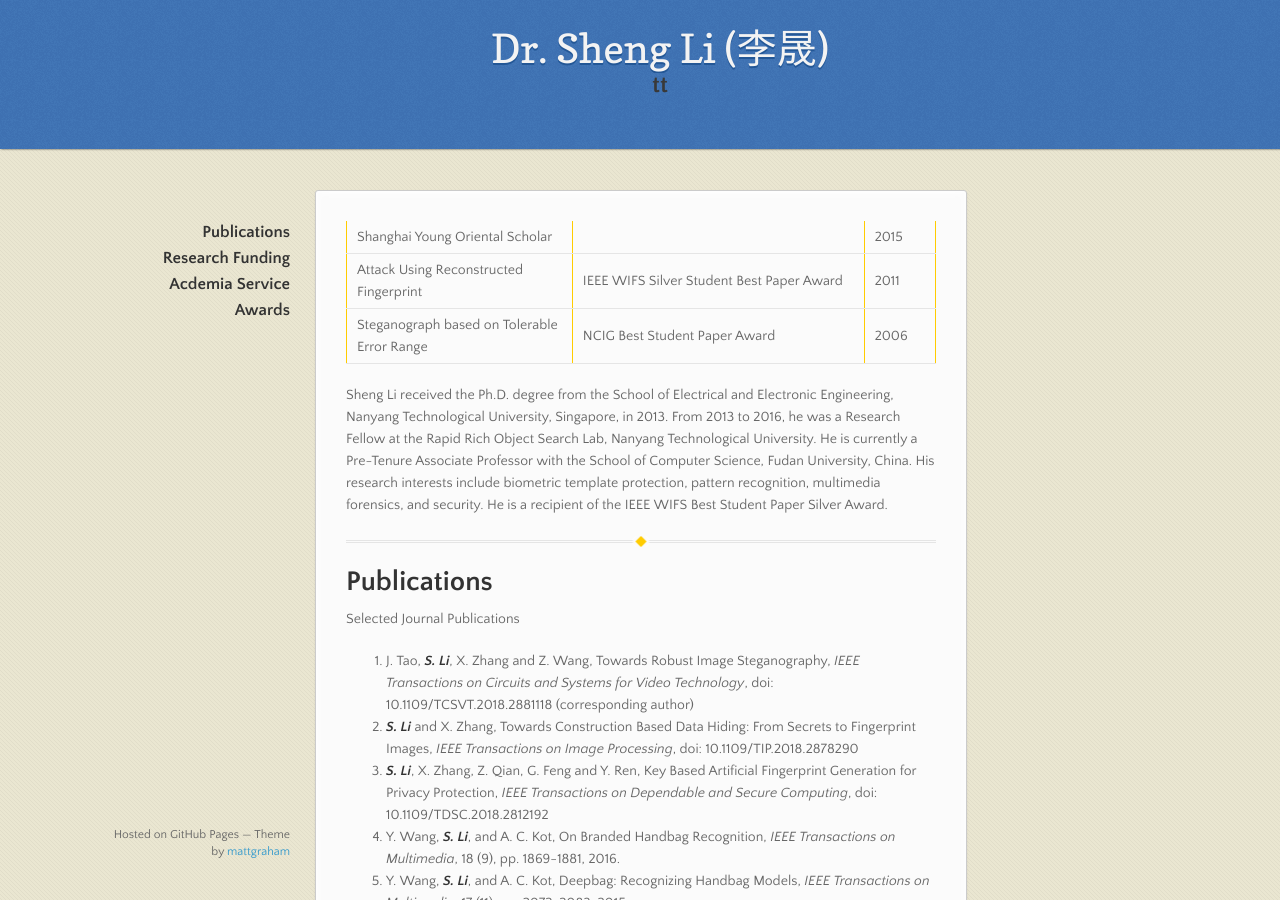
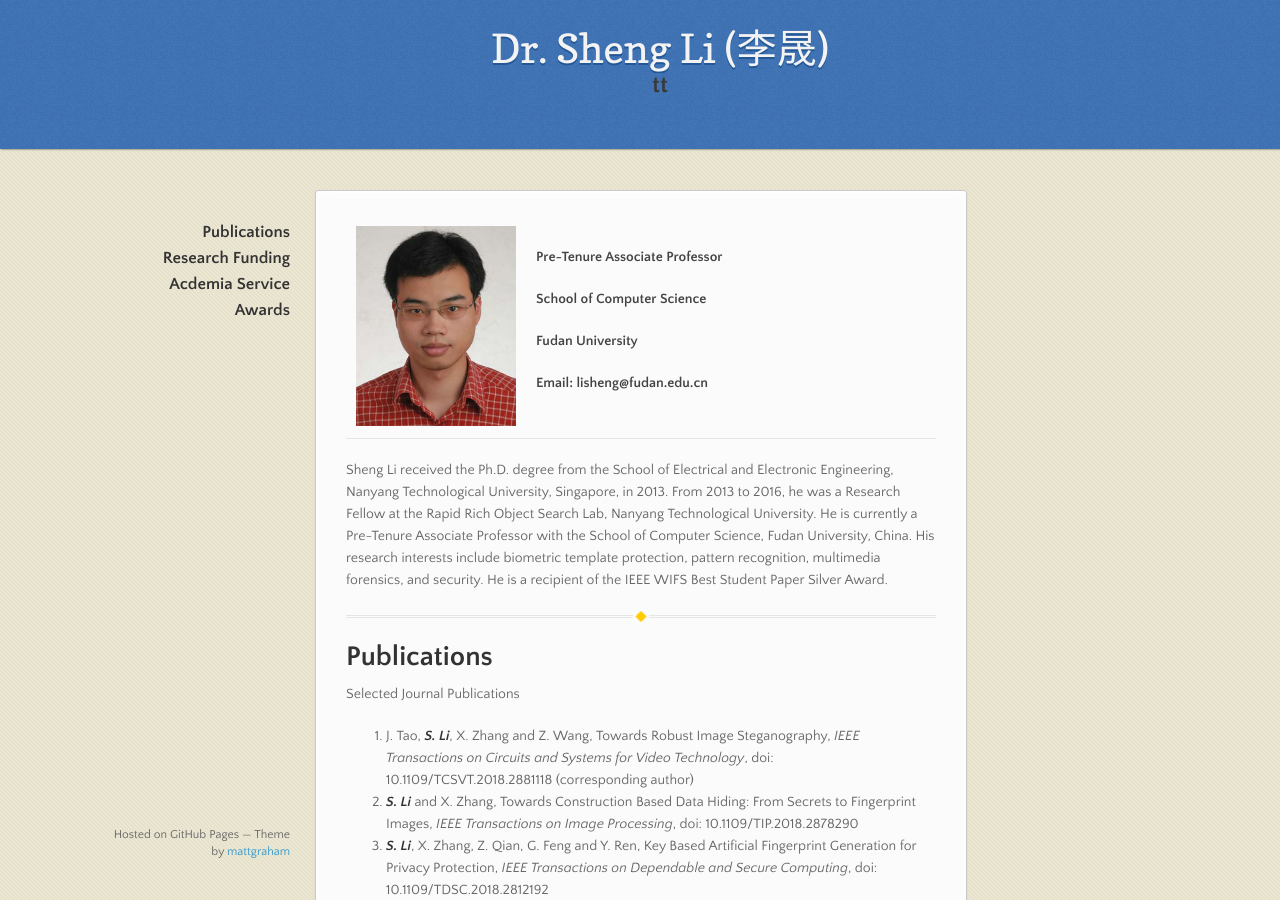
Before and after one commit to blazelisheng/blazelisheng.github.io, a Jekyll site: the page built from index.md, in a window 1280 px wide and 900 px high. Built offline with Jekyll 4.4.1, drawn with Linux system fonts in a browser that asks for light colours.

Commit message:
Update index.md

```diff
--- a/index.md
+++ b/index.md
@@ -3,22 +3,16 @@
 ---
 
 <table border="0" cellspacing="0" cellpadding="0">
-<tr>
-<td width="150">Shanghai Young Oriental Scholar</td>
-<td width="200"></td>
-<td width="20">2015</td>
-</tr>
-<tr>
-<td>Attack Using Reconstructed Fingerprint</td>
-<td>IEEE WIFS Silver Student Best Paper Award</td>
-<td>2011</td>
-</tr>
-<tr>
-<td>Steganograph based on Tolerable Error Range</td>
-<td>NCIG Best Student Paper Award</td>
-<td>2006</td>
-</tr>
+  <tr>
+    <th width="160">
+<img src="/assets/images/Sheng_Li_Photo.png" width="160" height="200" /></th>
+  <th> <p align="left">Pre-Tenure Associate Professor</p>
+        <p align="left">School of Computer Science</p>
+        <p align="left">Fudan University</p>
+        <p align="left">Email: lisheng@fudan.edu.cn</p></th>
+  </tr>
 </table>
+
 
 
 
```
